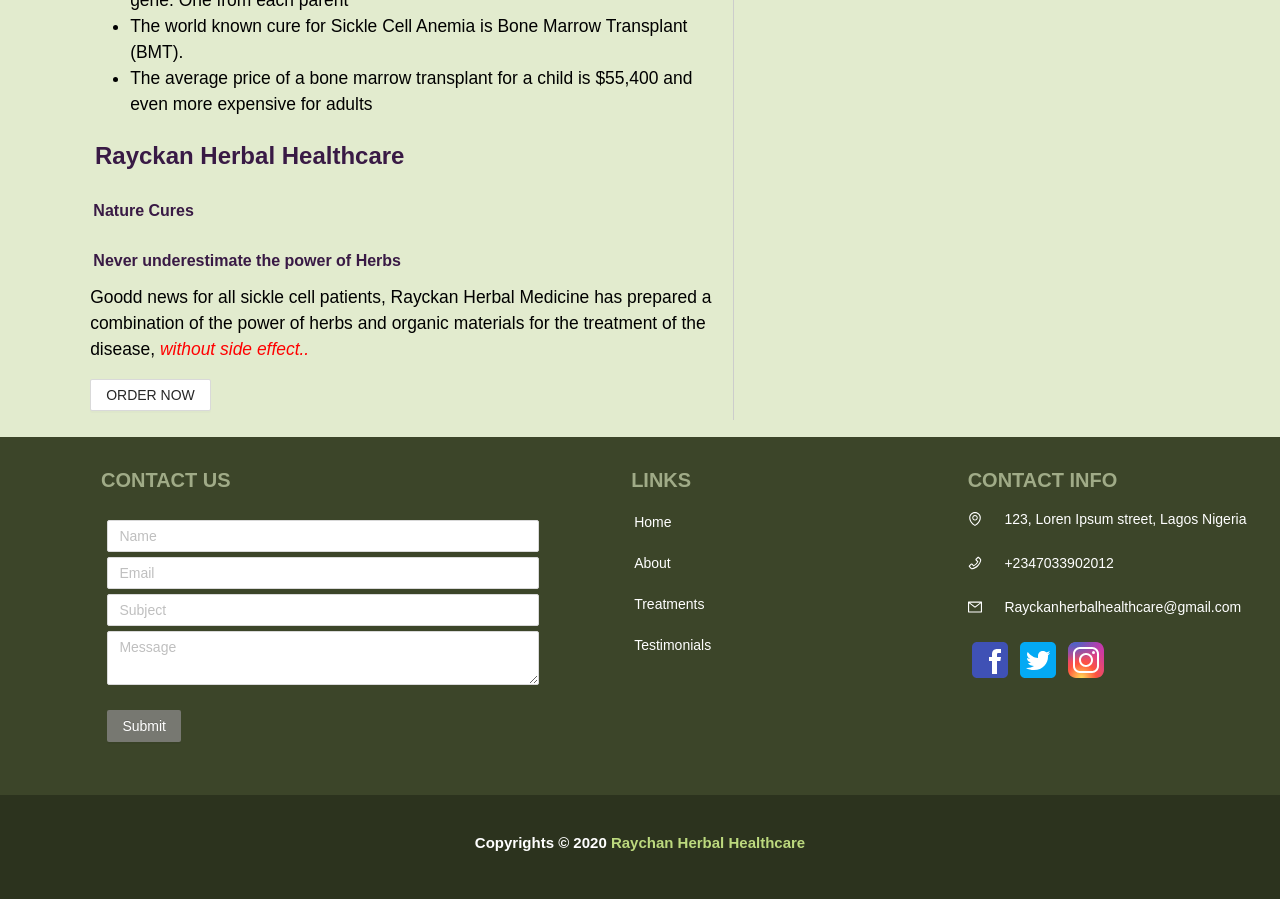
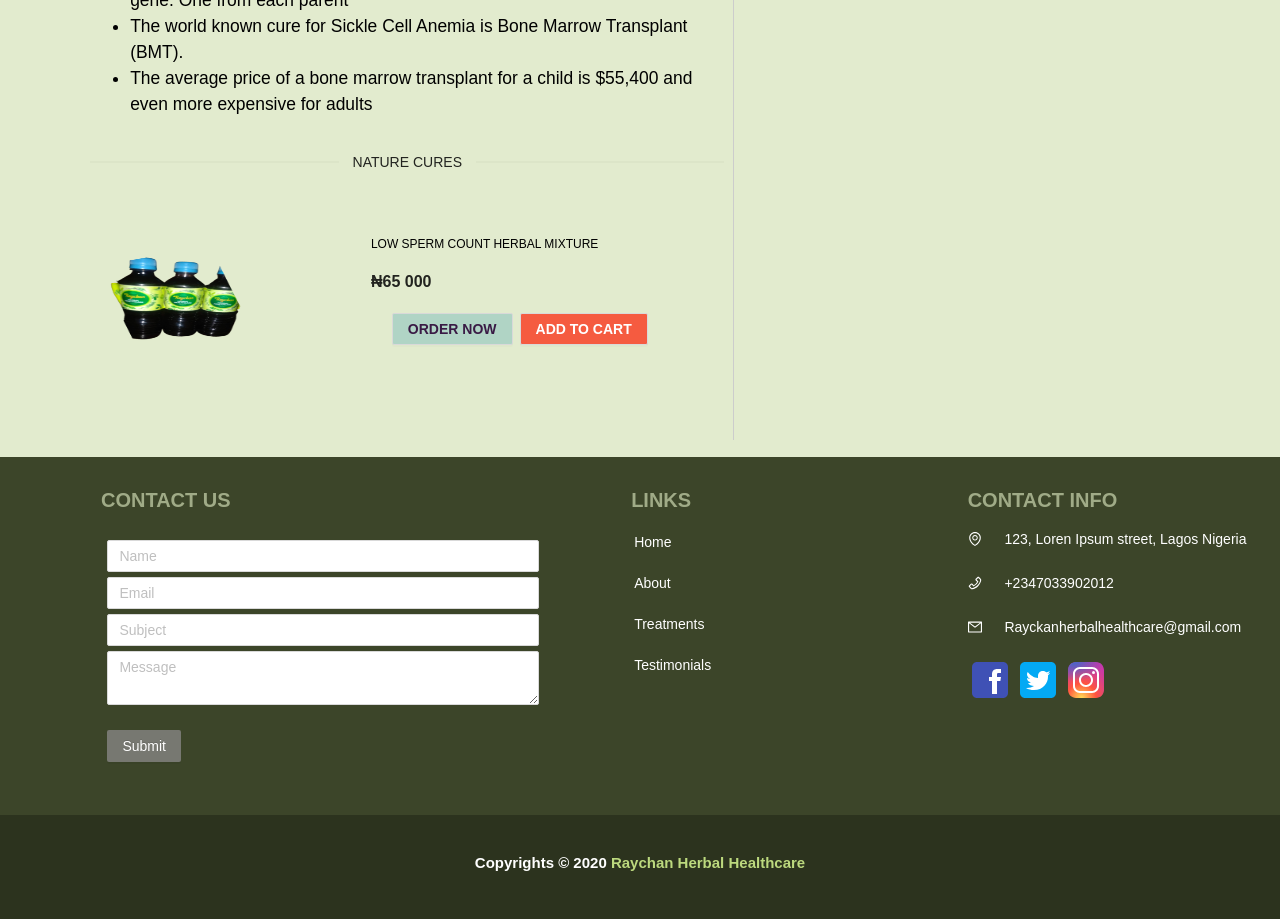
Before and after one commit to damigreen/raychan-frontend, a React (Create React App) app: page /sickle-cell in a window 1280 px wide. Shown: the part 1020-1939 px from the top of the page. Built offline with nearby package versions, Linux system fonts and the light colour scheme.

Commit message:
Added cure to sickle cell

```diff
--- a/src/components/diseases and conditions/sickle-cell/SickleCell.js
+++ b/src/components/diseases and conditions/sickle-cell/SickleCell.js
@@ -8,6 +8,9 @@
 } from 'antd'
 import Contact from '../../footer/contact/'
 import '../Diseases.scss'
+import cureImage from '../../../images/treatments/CureImage.png'
+import { Divider } from 'antd';
+
 
 const { Title, Paragraph } = Typography
 
@@ -58,16 +61,37 @@
                     </ul>
                   </Col>
 
-                  <Col>
-                    <Title level={3} className="disease-title">Rayckan Herbal Healthcare</Title>
-                      <Title className="disease-title bottom" level={5}>Nature Cures</Title>
-                      <Title className="disease-title bottom" level={5}>Never underestimate the power of Herbs</Title>
-                      <p>
-                        Goodd news for all sickle cell patients, Rayckan Herbal Medicine has
-                        prepared a combination of the power of herbs and organic materials for  the treatment of the disease, <em style={{color: "red"}}>without side effect..</em>
-                      </p>
-                      <Button href="#contact-form">ORDER NOW</Button>
+                  <Divider plain>NATURE CURES</Divider>
+
+                  <Col span={24}>
+                          <Row>
+                            <div id="cure-wrap">
+                              <Col span={12}>
+                                  <div className="cure-image">
+                                    <img src={cureImage} alt="Diseases cure image" />
+                                  </div>
+
+                              </Col>
+                              <Col span={12}>
+                                <div className="cure-info">
+                                  <div>
+                                    <p className="cure-name overflow">LOW SPERM COUNT HERBAL MIXTURE</p>
+                                  </div>
+                                  <h1 className="cure-price"><span className="currency">₦</span>65 000</h1>
+                                  <p className="cure-quantity">
+
+                                  </p>
+                                  <div className="btn-wrap">
+                                    <Button style={{backgroundColor: '#B0D4C5', color: "#391A45", fontWeight: "600"}} href="#contact-form">ORDER NOW</Button>
+                                    <Button style={{backgroundColor: '#F55B40', color: "#fff", marginLeft: '.5em', fontWeight: "600"}} onClick={this.handleAddToCart}>ADD TO CART</Button>
+                                  </div>
+                                </div>
+                              </Col>
+                            </div>
+                          </Row>
+
                   </Col>
+
                 </Row>
             </Col>
 
```
